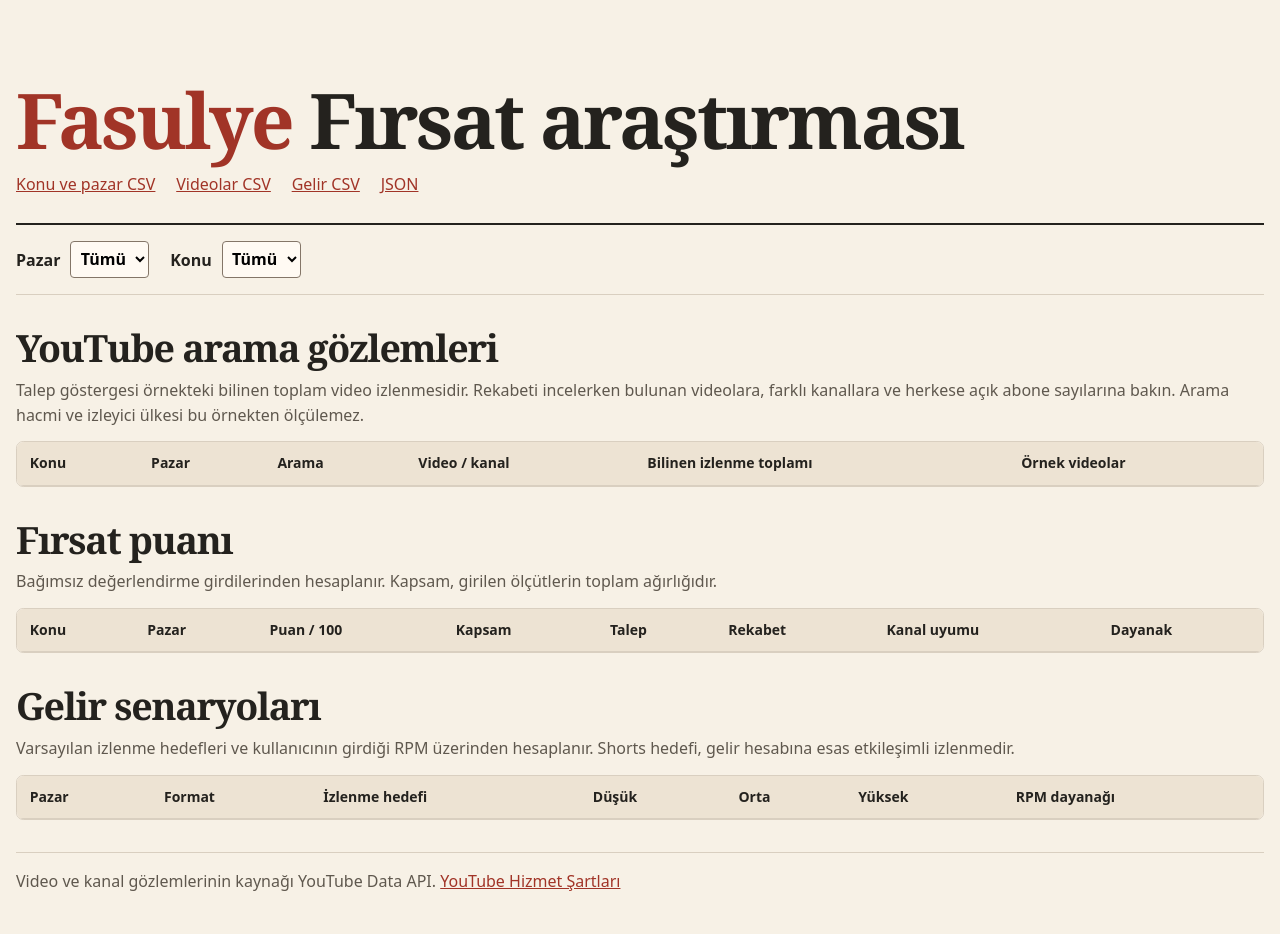
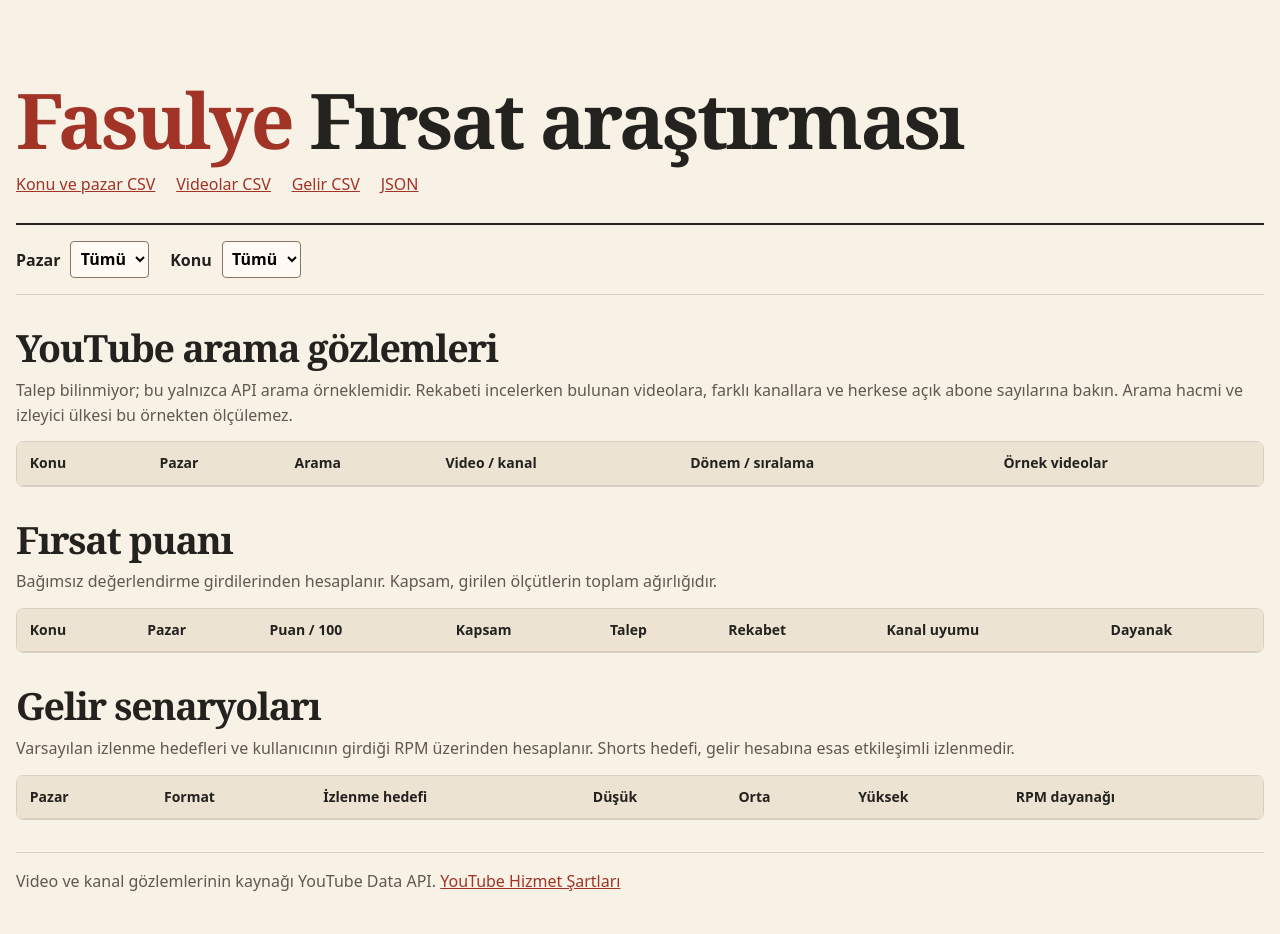
Before and after one commit to furesat/youtube-studio-, a website: page engine/tools/opportunity_engine/dashboard.html in a window 1280 px wide. Drawn offline with Linux system fonts and the light colour scheme.

Commit message:
Remove misleading demand proxy in offline dashboard

```diff
--- a/engine/tools/opportunity_engine/dashboard.html
+++ b/engine/tools/opportunity_engine/dashboard.html
@@ -52,11 +52,11 @@
     <noscript>Filtreli tablo için JavaScript gerekir. Rapor dosyalarını yukarıdaki bağlantılardan açabilirsiniz.</noscript>
     <section aria-labelledby="observations-title">
       <h2 id="observations-title">YouTube arama gözlemleri</h2>
-      <p>Talep göstergesi örnekteki bilinen toplam video izlenmesidir. Rekabeti incelerken bulunan videolara, farklı kanallara ve herkese açık abone sayılarına bakın. Arama hacmi ve izleyici ülkesi bu örnekten ölçülemez.</p>
+      <p>Talep bilinmiyor; bu yalnızca API arama örneklemidir. Rekabeti incelerken bulunan videolara, farklı kanallara ve herkese açık abone sayılarına bakın. Arama hacmi ve izleyici ülkesi bu örnekten ölçülemez.</p>
       <p id="api-errors" role="status"></p>
       <div class="scroll" role="region" tabindex="0" aria-labelledby="observations-title">
         <table>
-          <thead><tr><th>Konu</th><th>Pazar</th><th>Arama</th><th>Video / kanal</th><th>Bilinen izlenme toplamı</th><th>Örnek videolar</th></tr></thead>
+          <thead><tr><th>Konu</th><th>Pazar</th><th>Arama</th><th>Video / kanal</th><th>Dönem / sıralama</th><th>Örnek videolar</th></tr></thead>
           <tbody id="observations"></tbody>
         </table>
       </div>
@@ -151,7 +151,7 @@
       for (const row of rows) {
         cells(byId('observations'), [row.topic, row.market, statusLabels[row.search_status],
           fmt(row.sample_video_count) + ' / ' + fmt(row.sample_channel_count),
-          fmt(row.sample_total_known_views) + ' (' + fmt(row.known_view_video_count) + ' videoda)',
+          (row.lookback_days ?? 365) + ' gün / ' + (row.search_order ?? 'relevance'),
           row.queries.length ? sample(row) : '—']);
         const review = row.review;
         cells(byId('reviews'), [row.topic, row.market, fmt(review.score),
```
